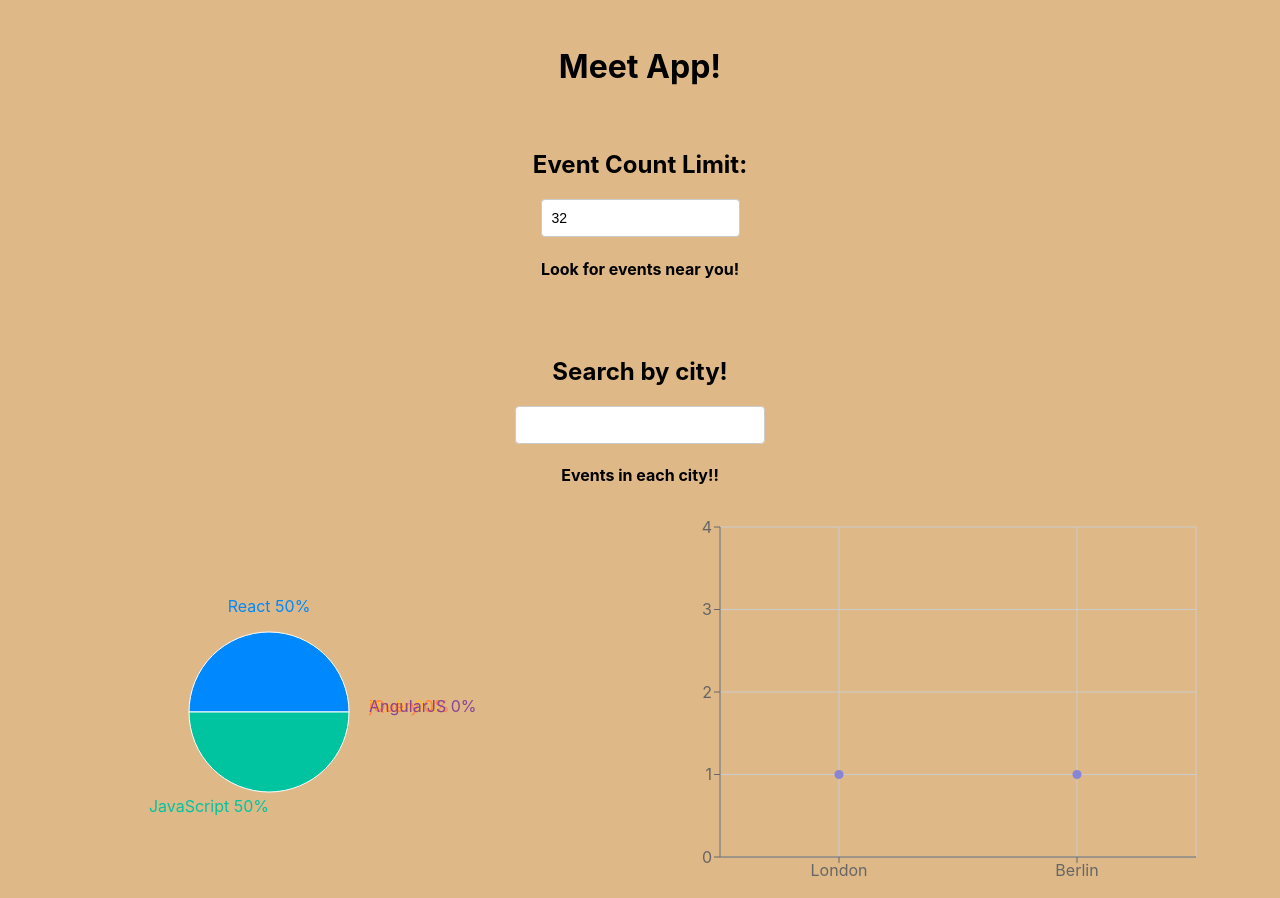
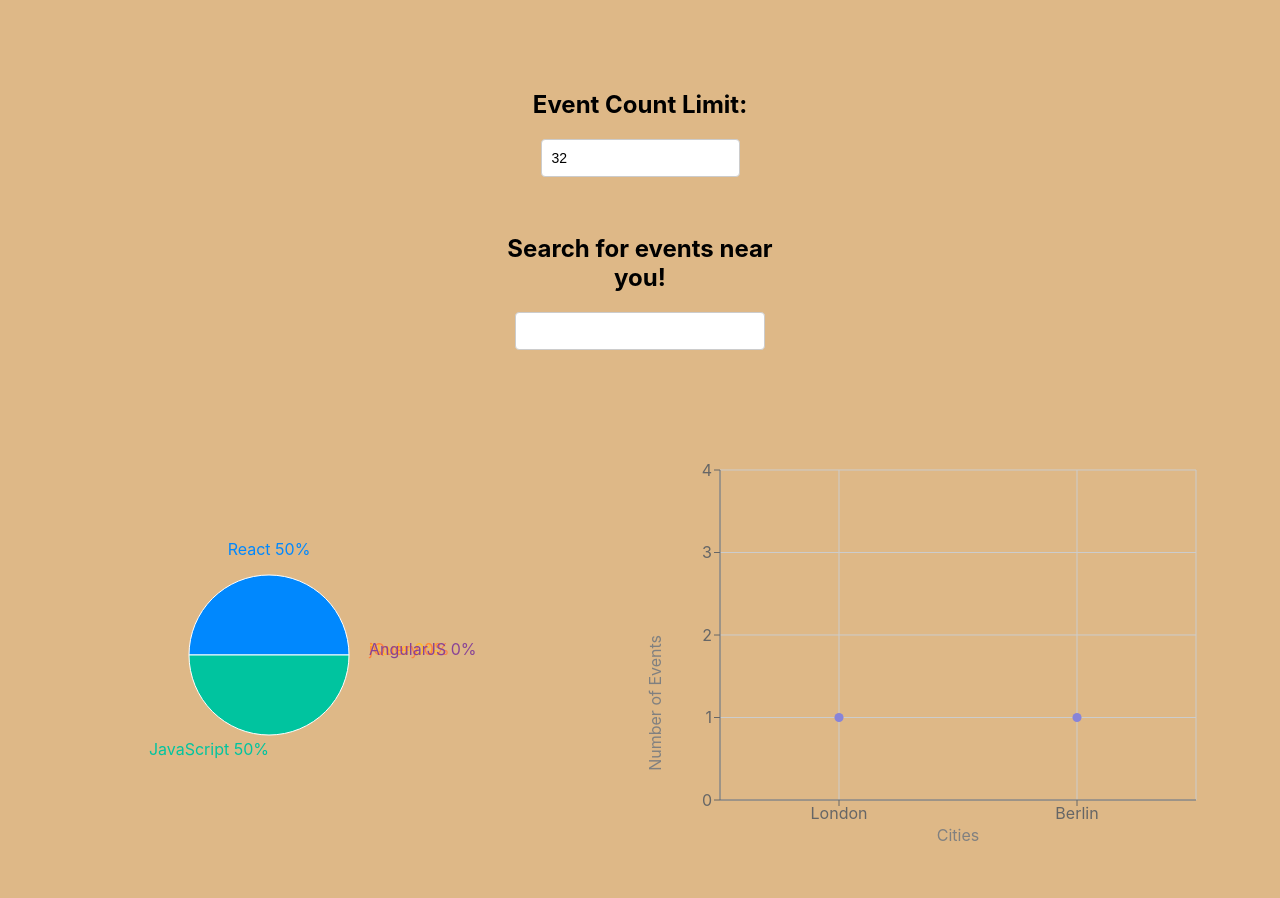
Before and after one commit to Polodolo4/meet-app, a React (Create React App) app: page / in a window 1280 px wide. Shown: the top 898 px of the page. Built offline with nearby package versions, Linux system fonts and the light colour scheme; what atatus-spa would draw is missing.

Commit message:
Aesthetics

```diff
--- a/src/App.css
+++ b/src/App.css
@@ -222,7 +222,10 @@ h3 {
   flex-direction: column;
 }
 
-
+.data-vis-wrapper {
+  margin-top: 100px;
+  margin-bottom: 50px;
+}
 
 @media only screen and (min-width: 992px) {
   .data-vis-wrapper {
--- a/src/App.js
+++ b/src/App.js
@@ -6,7 +6,7 @@ import CitySearch from './CitySearch';
 import NumberOfEvents from './NumberOfEvents';
 import { extractLocations, getEvents } from './api';
 import { OfflineAlert } from './Alert';
-import { ScatterChart, Scatter, XAxis, YAxis, CartesianGrid, Tooltip, ResponsiveContainer } from 'recharts';
+import { ScatterChart, Scatter, XAxis, YAxis, CartesianGrid, Label, Tooltip, ResponsiveContainer } from 'recharts';
 import EventGenre from './EventGenre';
 
 class App extends Component {
@@ -75,12 +75,9 @@ class App extends Component {
   render() {
     return (
       <div className="App">
-        <h1>Meet App!</h1>
         <h1><OfflineAlert text={this.state.infoText} /></h1>
         <NumberOfEvents numberOfEvents={this.state.numberOfEvents} updateEvents={this.updateEvents} />
-        <h4>Look for events near you!</h4>
         <CitySearch locations={this.state.locations} updateEvents={this.updateEvents} />
-        <h4>Events in each city!!</h4>
 
     <div className='data-vis-wrapper'>
       <EventGenre events={this.state.events} />
@@ -91,8 +88,12 @@ class App extends Component {
           }}
         >
           <CartesianGrid />
-          <XAxis type="category" dataKey="city" name="city" />
-          <YAxis allowDecimals={false} type="number" dataKey="number" name="number of events" />
+          <XAxis type="category" dataKey="city" name="city">
+            <Label value="Cities" offset={0} position="bottom" />
+          </XAxis>
+          <YAxis allowDecimals={false} type="number" dataKey="number" name="number of events">
+            <Label value="Number of Events" angle={-90} position="left" />
+          </YAxis>
           <Tooltip cursor={{ strokeDasharray: '3 3' }} />
           <Scatter data={this.getData()} fill="#8884d8" />
         </ScatterChart>
--- a/src/CitySearch.js
+++ b/src/CitySearch.js
@@ -43,7 +43,7 @@ class CitySearch extends Component {
     return (
       <div className="CitySearch">
         <h3><InfoAlert text={this.state.infoText} /></h3>
-        <h2>Search by city!</h2>
+        <h2>Search for events near you!</h2>
         <input
           type="text"
           className="city"
```
